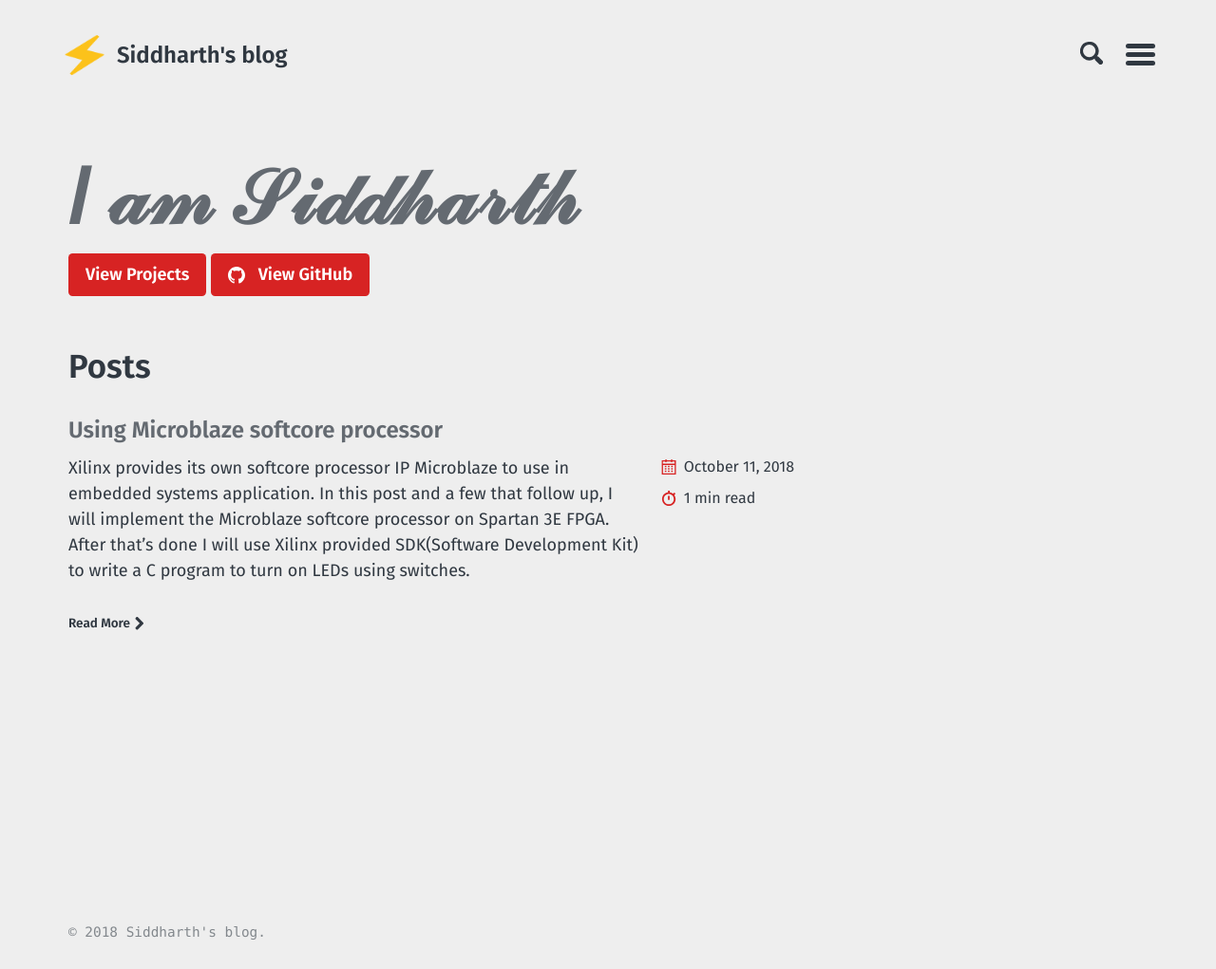
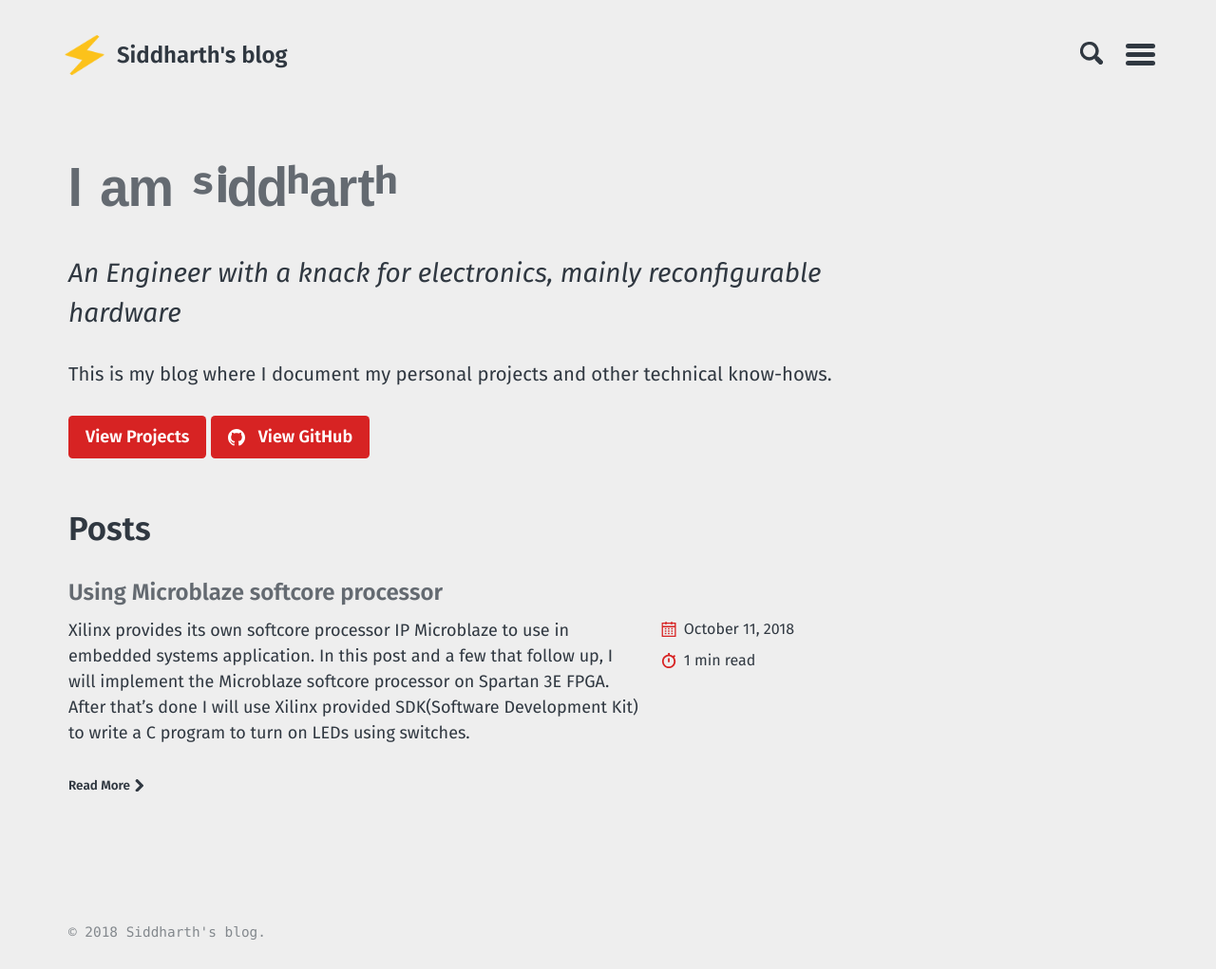
Before and after one commit to siddharth-pro/gitSiddharth.github.io, a Jekyll site: the page built from index.md, in a window 1280 px wide. Shown: the whole page at 95% size. Built offline with Jekyll 4.4.1, drawn with Linux system fonts in a browser that asks for light colours.

Commit message:
Update index.md

```diff
--- a/index.md
+++ b/index.md
@@ -2,8 +2,10 @@
 layout: home
 title: Home
 paginate: false
-alt_title: 𝐼 𝒶𝓂 𝒮𝒾𝒹𝒹𝒽𝒶𝓇𝓉𝒽
-
+alt_title: ᴵ ᵃᵐ ˢⁱᵈᵈʰᵃʳᵗʰ
+sub_title: "An Engineer with a knack for electronics, mainly reconfigurable hardware"
+introduction: |
+  This is my blog where I document my personal projects and other technical know-hows.
 
 actions:
 
```
